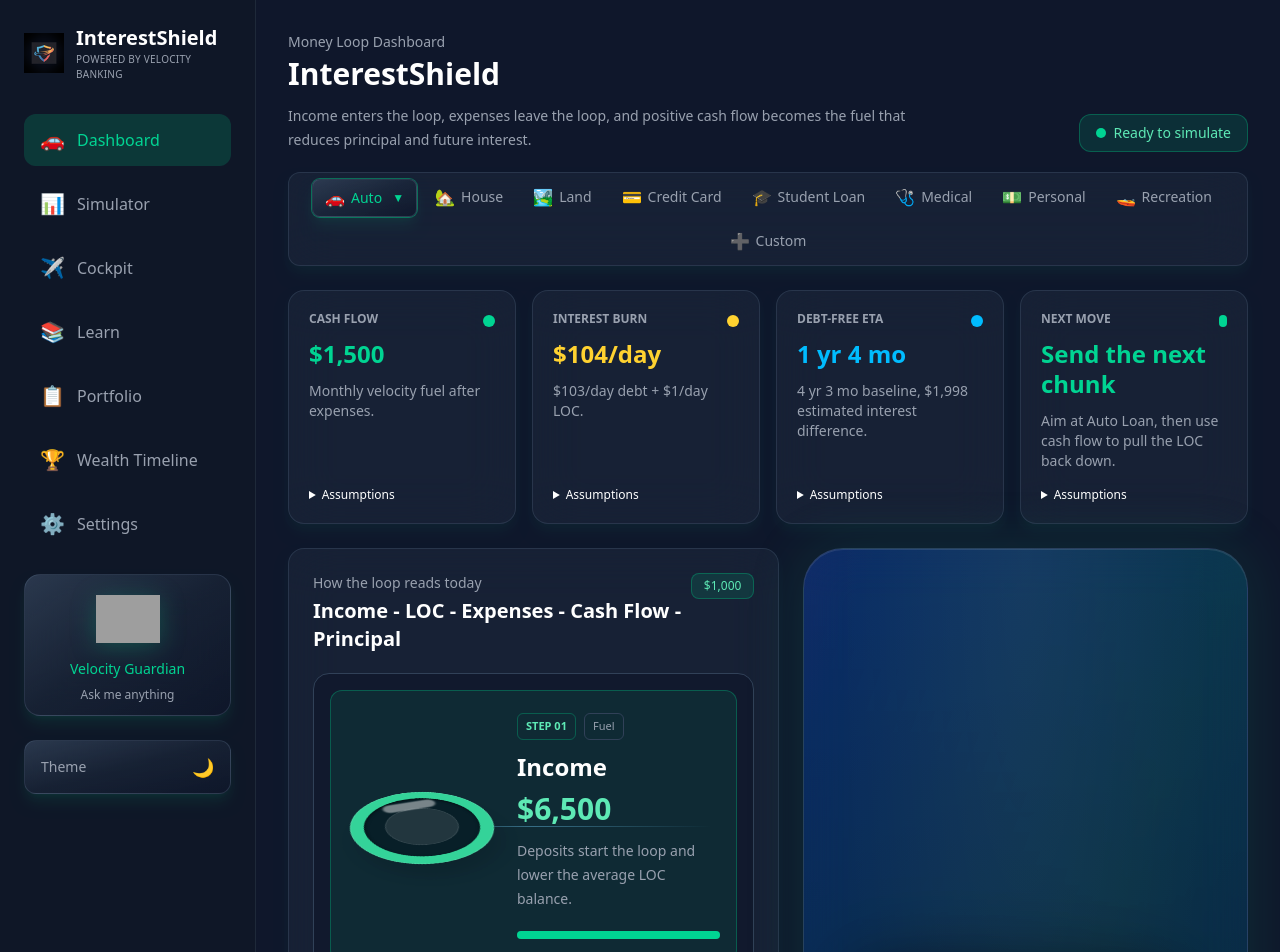
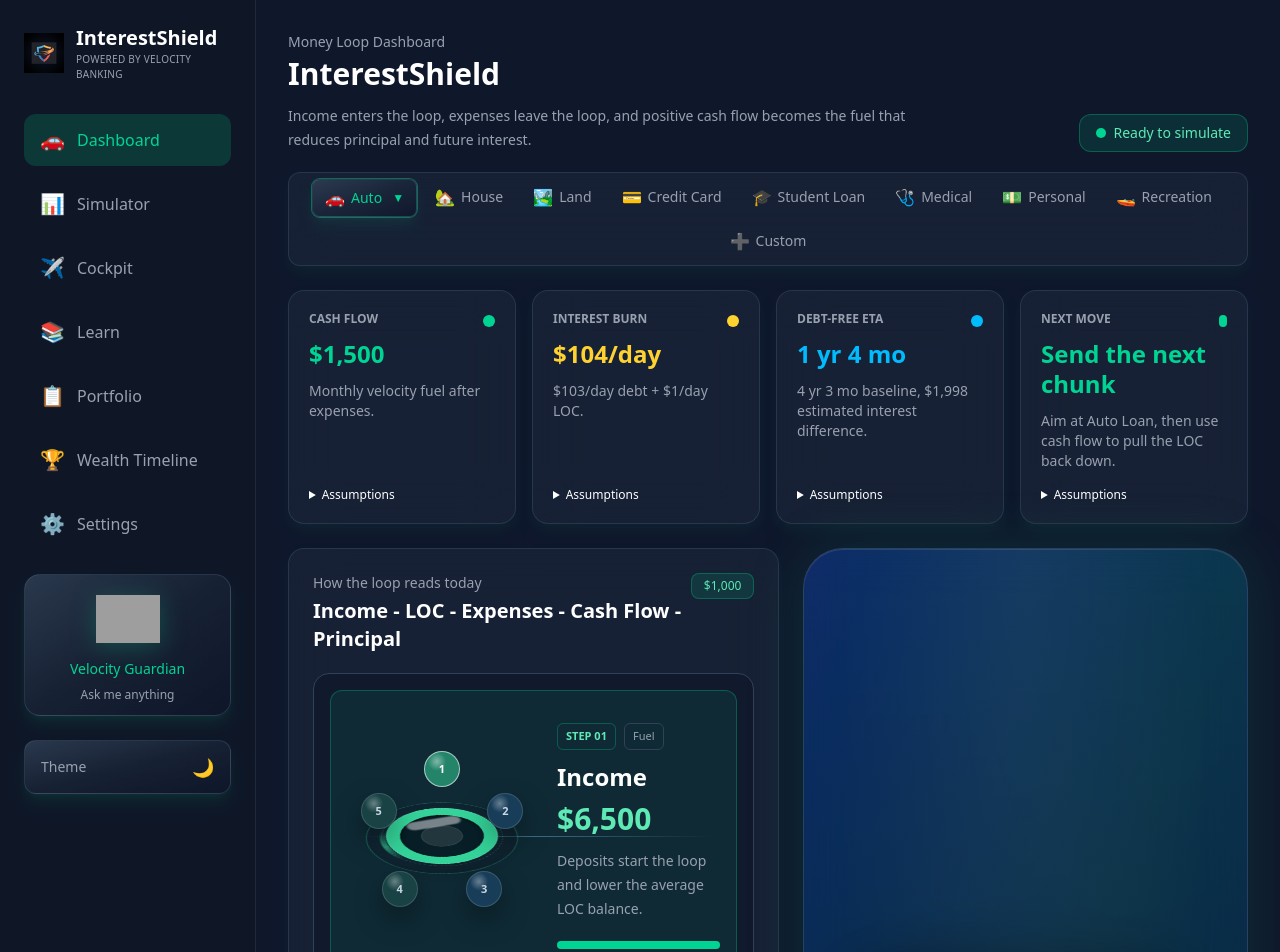
Before and after one commit to Navigata1/velocity-banking-mvp-v2, a Next.js app in the folder apps/web/: page / in a window 1280 px wide. Shown: the top 952 px of the page. Built offline with nearby package versions, Linux system fonts and the light colour scheme; grey boxes are pictures that could not be loaded.

Commit message:
Add dashboard payoff orbit visual

```diff
--- a/apps/web/scripts/engine-regression-tests.cjs
+++ b/apps/web/scripts/engine-regression-tests.cjs
@@ -3342,6 +3342,29 @@ test('Money Loop artifact rail exposes an item-selection carousel', () => {
   assert.ok(css.includes('.artifact-carousel-token'), 'expected CSS to define the active carousel token');
 });
 
+test('Money Loop artifact rail renders a model-backed payoff orbit visual', () => {
+  const source = fs.readFileSync(path.resolve(__dirname, '..', 'src/components/MoneyLoopArtifactRail.tsx'), 'utf8');
+  const css = fs.readFileSync(path.resolve(__dirname, '..', 'src/app/globals.css'), 'utf8');
+
+  assert.ok(source.includes('orbitNodePositions'), 'expected artifact rail to define stable orbit node positions');
+  assert.ok(source.includes('data-testid="money-loop-payoff-orbit"'), 'expected a stable active orbit smoke hook');
+  assert.ok(
+    source.includes('data-testid={`money-loop-orbit-node-${artifact.id}`}'),
+    'expected the orbit to render one model-backed node per Money Loop artifact'
+  );
+  assert.ok(
+    source.includes('--active-artifact-color') && source.includes('--orbit-node-color'),
+    'expected orbit visuals to use model tone colors instead of static decoration'
+  );
+  assert.ok(css.includes('.artifact-orbit-ring'), 'expected CSS to draw the payoff orbit ring');
+  assert.ok(css.includes('.artifact-orbit-sweep'), 'expected CSS to draw the payoff orbit sweep');
+  assert.ok(css.includes('@keyframes artifactOrbitSweep'), 'expected the orbit sweep to animate when motion is allowed');
+  assert.ok(
+    css.includes('@media (prefers-reduced-motion: reduce)') && css.includes('.artifact-orbit-sweep'),
+    'expected the payoff orbit to define a reduced-motion state'
+  );
+});
+
 test('dashboard Money Loop rail is width-contained for mobile layouts', () => {
   const pageSource = fs.readFileSync(path.resolve(__dirname, '..', 'src/app/page.tsx'), 'utf8');
   const railSource = fs.readFileSync(path.resolve(__dirname, '..', 'src/components/MoneyLoopArtifactRail.tsx'), 'utf8');
--- a/apps/web/src/app/globals.css
+++ b/apps/web/src/app/globals.css
@@ -48,6 +48,59 @@ body {
   }
 }
 
+@keyframes artifactOrbitSweep {
+  0% {
+    transform: rotateX(62deg) rotateZ(-14deg);
+  }
+  100% {
+    transform: rotateX(62deg) rotateZ(346deg);
+  }
+}
+
+@keyframes artifactOrbitPulse {
+  0%, 100% {
+    box-shadow: 0 0 0 0 color-mix(in srgb, var(--orbit-node-color) 46%, transparent);
+  }
+  50% {
+    box-shadow: 0 0 0 8px color-mix(in srgb, var(--orbit-node-color) 0%, transparent);
+  }
+}
+
+.artifact-orbit-stage {
+  perspective: 1100px;
+}
+
+.artifact-orbit-ring {
+  border: 1px solid color-mix(in srgb, var(--active-artifact-color) 34%, transparent);
+  box-shadow: inset 0 0 34px rgb(15 23 42 / 0.7);
+  transform: rotateX(62deg) rotateZ(-14deg);
+}
+
+.artifact-orbit-path {
+  border: 1px dashed rgb(226 232 240 / 0.18);
+  transform: rotateX(62deg) rotateZ(-14deg);
+}
+
+.artifact-orbit-sweep {
+  background:
+    conic-gradient(from 0deg, transparent 0deg, color-mix(in srgb, var(--active-artifact-color) 66%, transparent) 28deg, transparent 58deg);
+  mask: radial-gradient(circle, transparent 56%, #000 58%, #000 62%, transparent 64%);
+  transform: rotateX(62deg) rotateZ(-14deg);
+}
+
+.artifact-orbit-node {
+  background:
+    radial-gradient(circle at 35% 28%, rgb(255 255 255 / 0.34), transparent 28%),
+    color-mix(in srgb, var(--orbit-node-color) 23%, rgb(15 23 42));
+  box-shadow: 0 12px 28px rgb(0 0 0 / 0.34);
+}
+
+.artifact-orbit-node-active {
+  background:
+    radial-gradient(circle at 35% 28%, rgb(255 255 255 / 0.42), transparent 28%),
+    color-mix(in srgb, var(--orbit-node-color) 58%, rgb(15 23 42));
+}
+
 @media (prefers-reduced-motion: no-preference) {
   .artifact-token {
     animation: artifactFloat 4.8s ease-in-out infinite;
@@ -58,6 +111,15 @@ body {
     animation: artifactSpinSelect 900ms cubic-bezier(0.22, 1, 0.36, 1) 1 both;
     transform-style: preserve-3d;
   }
+
+  .artifact-orbit-sweep {
+    animation: artifactOrbitSweep 9s linear infinite;
+    transform-origin: center;
+  }
+
+  .artifact-orbit-node-active {
+    animation: artifactOrbitPulse 1.8s ease-in-out infinite;
+  }
 }
 
 @media (prefers-reduced-motion: reduce) {
@@ -65,4 +127,8 @@ body {
   .artifact-carousel-token {
     transform: rotateX(58deg) rotateZ(-14deg);
   }
+
+  .artifact-orbit-sweep {
+    opacity: 0.42;
+  }
 }
--- a/apps/web/src/components/MoneyLoopArtifactRail.tsx
+++ b/apps/web/src/components/MoneyLoopArtifactRail.tsx
@@ -51,6 +51,14 @@ const toneStyles: Record<DashboardTone, {
   },
 };
 
+const orbitNodePositions: Record<DashboardLoopArtifact['id'], CSSProperties> = {
+  income: { left: '50%', top: '12%', transform: 'translate(-50%, -50%)' },
+  loc: { left: '86%', top: '36%', transform: 'translate(-50%, -50%)' },
+  expenses: { left: '74%', top: '80%', transform: 'translate(-50%, -50%)' },
+  'cash-flow': { left: '26%', top: '80%', transform: 'translate(-50%, -50%)' },
+  principal: { left: '14%', top: '36%', transform: 'translate(-50%, -50%)' },
+};
+
 export default function MoneyLoopArtifactRail({
   artifacts,
   className = '',
@@ -71,6 +79,9 @@ export default function MoneyLoopArtifactRail({
   const activeTokenStyle: CSSProperties = {
     background: `conic-gradient(${activeTone.accent} ${activeArtifact.fillPercent}%, rgba(148, 163, 184, 0.18) 0)`,
   };
+  const orbitStageStyle = {
+    '--active-artifact-color': activeTone.accent,
+  } as CSSProperties;
 
   return (
     <section
@@ -86,8 +97,18 @@ export default function MoneyLoopArtifactRail({
         className={`relative overflow-hidden rounded-xl border ${activeTone.border} ${activeTone.surface} p-4`}
       >
         <div className="pointer-events-none absolute inset-x-6 top-1/2 h-px bg-gradient-to-r from-transparent via-sky-300/40 to-transparent" />
-        <div className="relative grid min-h-[238px] gap-5 sm:grid-cols-[150px_minmax(0,1fr)] sm:items-center">
-          <div className="mx-auto h-32 w-32 sm:h-36 sm:w-36" style={{ perspective: '1100px' }}>
+        <div className="relative grid min-h-[258px] gap-5 sm:grid-cols-[190px_minmax(0,1fr)] sm:items-center">
+          <div
+            data-testid="money-loop-payoff-orbit"
+            className="artifact-orbit-stage relative mx-auto h-44 w-44"
+            aria-hidden="true"
+            style={orbitStageStyle}
+          >
+            <div className="artifact-orbit-ring absolute inset-3 rounded-full" />
+            <div className="artifact-orbit-path absolute inset-[27px] rounded-full" />
+            <div className="artifact-orbit-sweep absolute inset-[18px] rounded-full" />
+
+            <div className="absolute left-1/2 top-1/2 h-28 w-28 -translate-x-1/2 -translate-y-1/2">
               <div
                 key={activeArtifact.id}
                 className="artifact-carousel-token relative h-full w-full rounded-full border border-white/15 shadow-2xl"
@@ -100,6 +121,29 @@ export default function MoneyLoopArtifactRail({
                   aria-hidden="true"
                 />
               </div>
+            </div>
+
+            {artifacts.map((artifact, index) => {
+              const tone = toneStyles[artifact.tone];
+              const isActive = artifact.id === activeArtifact.id;
+              const nodeStyle = {
+                ...orbitNodePositions[artifact.id],
+                '--orbit-node-color': tone.accent,
+              } as CSSProperties;
+
+              return (
+                <div
+                  key={artifact.id}
+                  data-testid={`money-loop-orbit-node-${artifact.id}`}
+                  className={`artifact-orbit-node absolute grid h-9 w-9 place-items-center rounded-full border text-[11px] font-bold ${
+                    isActive ? 'artifact-orbit-node-active border-white/60 text-white' : 'border-white/15 text-slate-300'
+                  }`}
+                  style={nodeStyle}
+                >
+                  {index + 1}
+                </div>
+              );
+            })}
           </div>
 
           <div className="min-w-0">
```
Also changed, not shown: 1 other file (tests, documents, lock files or other folders). Lines whose indentation alone changed are shown as unchanged.
